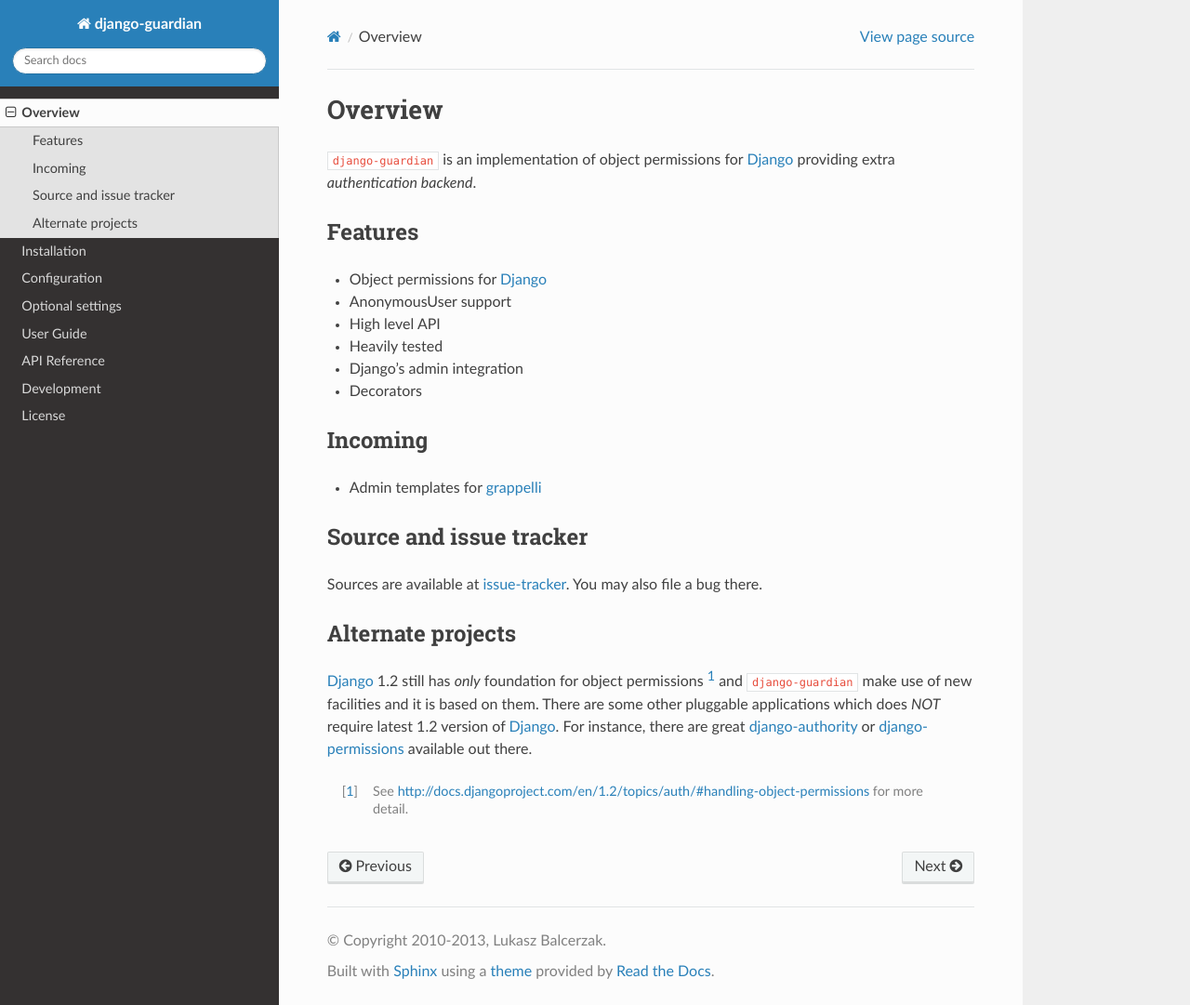
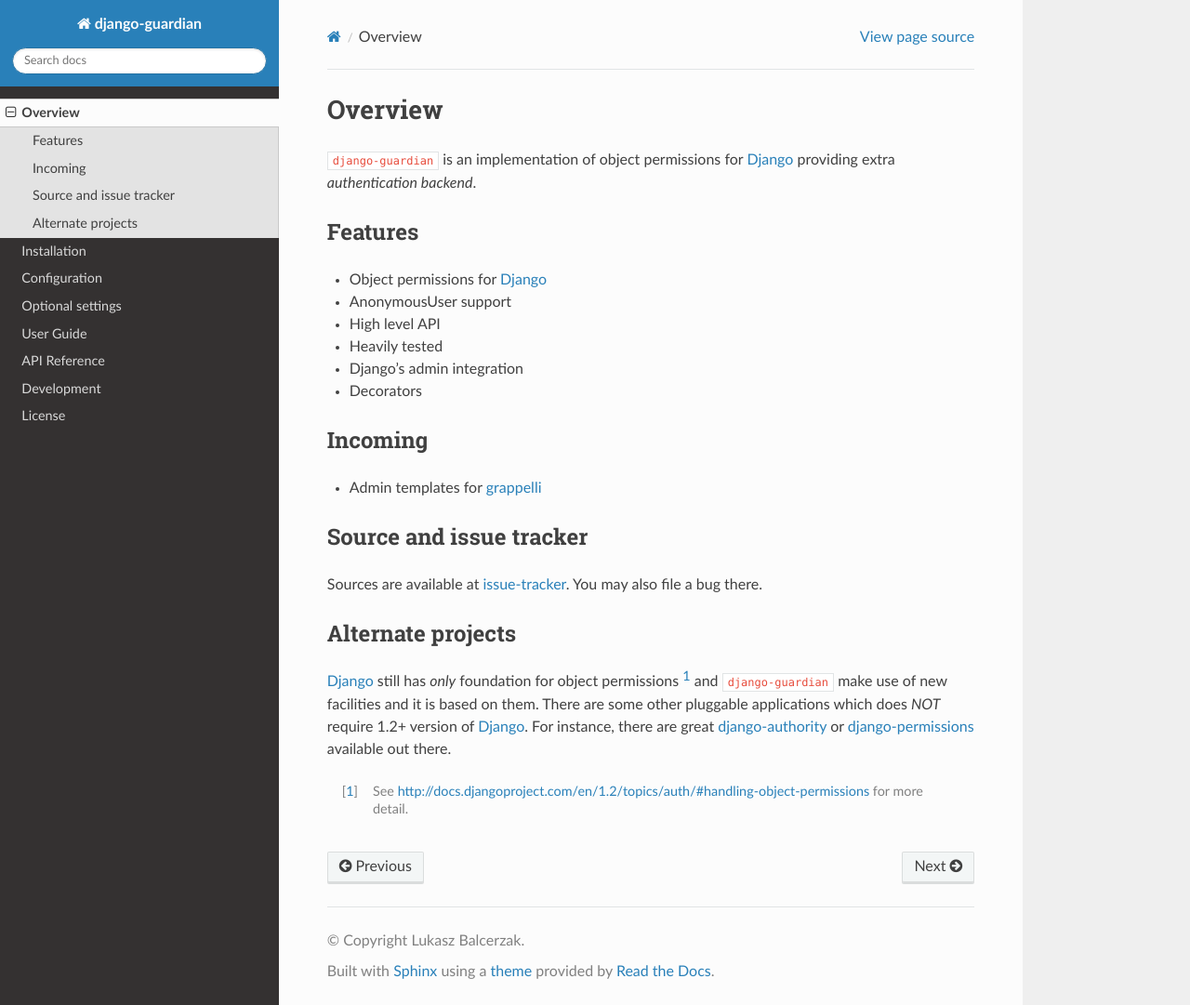
Before and after one commit to django-guardian/django-guardian, a Sphinx documentation site: the page built from docs/overview.rst, in a window 1280 px wide and 1081 px high. Shown: the whole window at 93% size. Built offline with Sphinx 7.4.7 and the Read the Docs theme 2.0.0, drawn with Linux system fonts in a browser that asks for light colours; the version number could not be read and is left out.

Commit message:
Removed some confusion from the docs. Fixes #446 (#447)

```diff
--- a/docs/conf.py
+++ b/docs/conf.py
@@ -55,7 +55,7 @@
 
 # General information about the project.
 project = u'django-guardian'
-copyright = u'2010-2013, Lukasz Balcerzak'
+copyright = u'Lukasz Balcerzak'
 
 # The version info for the project you're documenting, acts as replacement for
 # |version| and |release|, also used in various other places throughout the
--- a/docs/overview.rst
+++ b/docs/overview.rst
@@ -29,9 +29,9 @@
 Alternate projects
 ------------------
 
-Django_ 1.2 still has *only* foundation for object permissions [1]_ and
+Django_ still has *only* foundation for object permissions [1]_ and
 ``django-guardian`` make use of new facilities and it is based on them.  There
-are some other pluggable applications which does *NOT* require latest 1.2
+are some other pluggable applications which does *NOT* require 1.2+
 version of Django_. For instance, there are great `django-authority`_ or
 `django-permissions`_ available out there.
 
```
Also changed, not shown: 1 other file.
